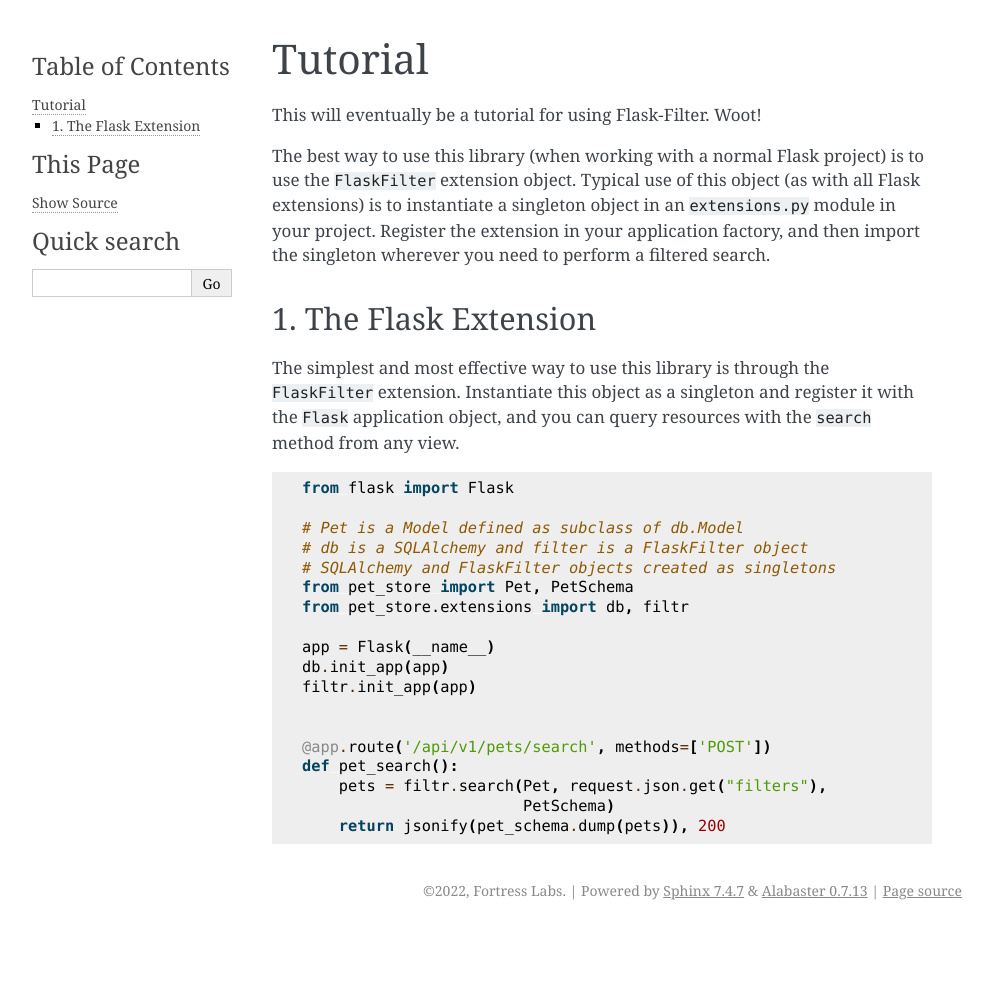
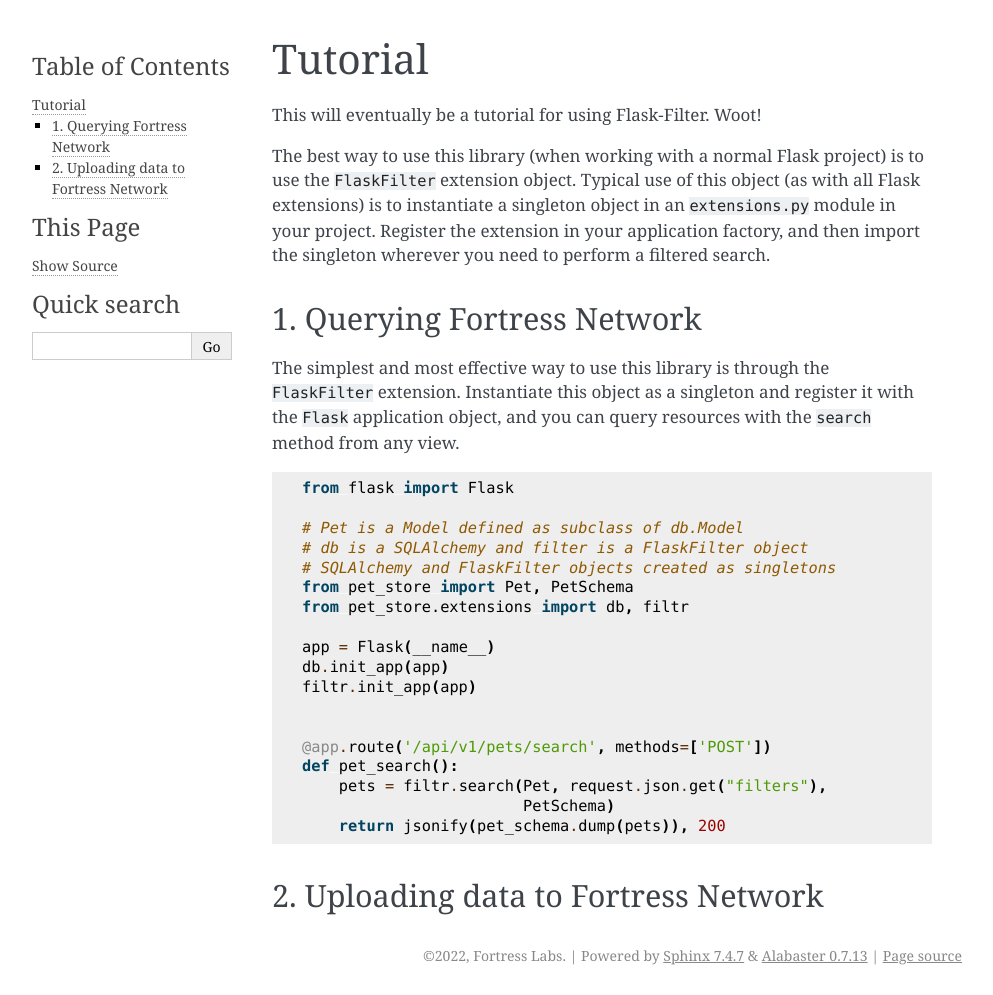
Before and after one commit to Atbash-Labs/python-sdk, a Sphinx documentation site: the page built from docs/tutorial.rst, in a window 1280 px wide. Shown: the whole page, without its empty margins (148-1141 px from the left). Built offline with Sphinx 7.4.7, drawn with Linux system fonts in a browser that asks for light colours; before the commit the page ends 930 px from its top, so only the background shows below that.

Commit message:
minor fixes

```diff
--- a/docs/tutorial.rst
+++ b/docs/tutorial.rst
@@ -10,8 +10,8 @@ application factory, and then import the singleton wherever you need to
 perform a filtered search.
 
 
-1. The Flask Extension
-----------------------
+1. Querying Fortress Network
+-----------------------------
 The simplest and most effective way to use this library is through the
 ``FlaskFilter`` extension. Instantiate this object as a singleton and
 register it with the ``Flask`` application object, and you can query
@@ -37,3 +37,6 @@ resources with the ``search`` method from any view.
         pets = filtr.search(Pet, request.json.get("filters"),
                             PetSchema)
         return jsonify(pet_schema.dump(pets)), 200
+
+2. Uploading data to Fortress Network
+--------------------------------------
```
Also changed, not shown: README.md (+2 -2 lines), 1 other file.
